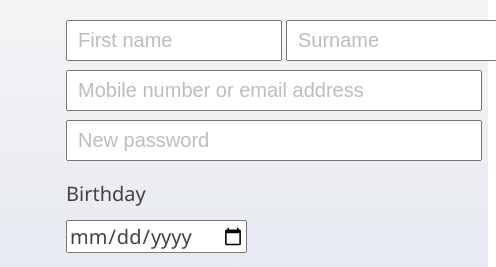
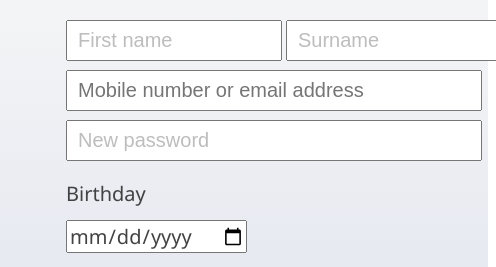
Before and after one commit to vedprakash2017/fb, a plain HTML site: page index.html in a window 1280 px wide. Shown: the part 210-477 px from the top of the page, 784-1280 px from the left. Drawn offline with Linux system fonts and the light colour scheme.

Commit message:
Update index.html

```diff
--- a/index.html
+++ b/index.html
@@ -66,7 +66,7 @@ It's free and always will be.
 
 
 <div style="position:absolute; left:850px; top:280px; color:red; font-size:20px; font-family:Segoe UI;">
-<input type="text" name="first" value="Mobile number or email address " style="color:#BDBDBD; width:400px ;height:35px ;font-size:20px;padding-left:10px; border-size:1px; border-collapse:2px; ">
+<input type="text" name="first" placeholder="Mobile number or email address " style="color:#BDBDBD; width:400px ;height:35px ;font-size:20px;padding-left:10px; border-size:1px; border-collapse:2px; ">
 </input>
 </div>
 
```
